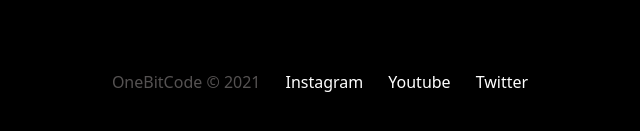
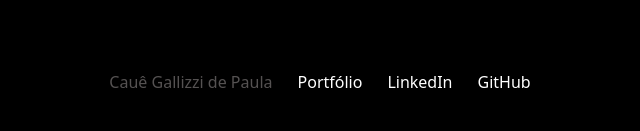
Before and after one commit to Caue397/pagina-spacex, a plain HTML site: page sass/pages/hsf.html in a window 1280 px wide. Shown: the part 4903-5034 px from the top of the page, 320-960 px from the left. Drawn offline with nearby package versions, Linux system fonts and the light colour scheme.

Commit message:
update footer

```diff
--- a/sass/pages/hsf.html
+++ b/sass/pages/hsf.html
@@ -181,10 +181,16 @@
       </button>
     </div>
     <footer class="container-fluid footer text-center">
-      <span>OneBitCode &copy; 2021</span>
-      <a href="">Instagram</a>
-      <a href="">Youtube</a>
-      <a href="">Twitter</a>
+      <span>Cauê Gallizzi de Paula</span>
+      <a href="https://portfolio-caue.netlify.app/" target="_blank"
+        >Portfólio</a
+      >
+      <a
+        href="https://www.linkedin.com/in/cau%C3%AA-gallizzi-61a77724a/"
+        target="_blank"
+        >LinkedIn</a
+      >
+      <a href="https://github.com/Caue397" target="_blank">GitHub</a>
     </footer>
     <!-- Script bootstrap -->
     <script
```
Also changed, not shown: index.html (+11 -9 lines), sass/pages/falcon9.html (+10 -4 lines).
